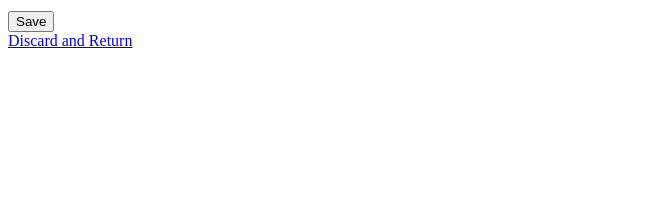
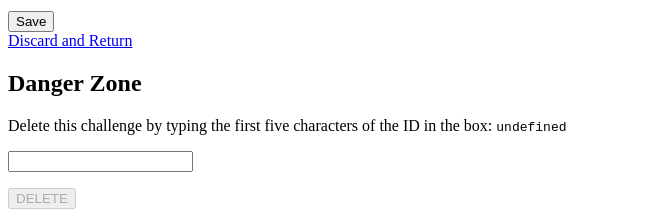
Before and after one commit to mt-xing/transit-trek, a SvelteKit app: page /admin/challengeEdit in a window 1280 px wide. Shown: the part 692-914 px from the top of the page, without its empty margins (0-658 px from the left). Before the commit the page ends 800 px from the top, so only its background shows below. Built offline with nearby package versions, Linux system fonts and the light colour scheme; no server answers; what @azure/cosmos would draw is missing.

Commit message:
Add delete option

```diff
--- a/src/routes/admin/challengeEdit/+page.svelte
+++ b/src/routes/admin/challengeEdit/+page.svelte
@@ -41,6 +41,8 @@
 
 	let subtaskMapPos = challenge?.type === 'subtask' ? challenge.subtaskInfo.mapPos : 0;
 	let subtaskMin = challenge?.type === 'subtask' ? challenge.subtaskInfo.minRequired : 0;
+
+	let deleteString = '';
 </script>
 
 <h1>Edit: <em>{title || 'Untitled Challenge'}</em></h1>
@@ -145,6 +147,22 @@
 
 <a href="/admin/challenges">Discard and Return</a>
 
+<div>
+	<h2>Danger Zone</h2>
+	<p>
+		Delete this challenge by typing the first five characters of the ID in the box: <code
+			>{challenge?.id.substring(0, 5)}</code
+		>
+	</p>
+	<form action="/admin/challengeEdit/deleteDanger" method="POST">
+		<input type="hidden" value={challenge?.id ?? ''} name="id" />
+		<p><input type="text" bind:value={deleteString} maxlength="5" name="sanityString" /></p>
+		<p>
+			<button disabled={deleteString !== (challenge?.id.substring(0, 5) ?? '99999')}>DELETE</button>
+		</p>
+	</form>
+</div>
+
 <style>
 	textarea {
 		min-width: 400px;
```
Also changed, not shown: src/routes/admin/challengeEdit/deleteDanger/+page.server.ts (added, +29 -0 lines).
